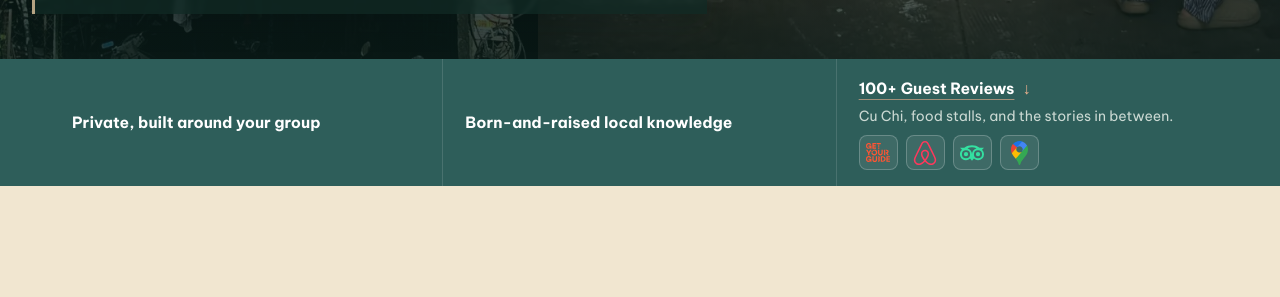
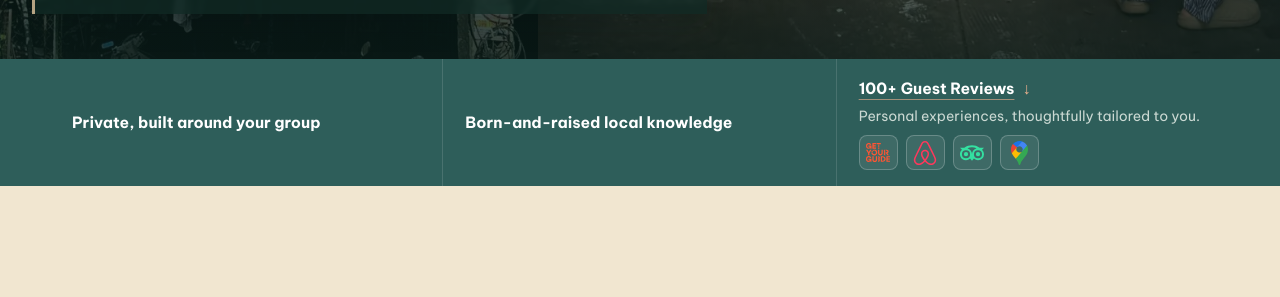
Before and after one commit to DSG2025/DSG2025.github.io, a Jekyll site: the page built from index.html, in a window 1280 px wide and 900 px high, scrolled down 646 px. Shown: the part 153-450 px from the top of the window. Built offline with Jekyll 4.4.1, drawn with Linux system fonts in a browser that asks for light colours; some web fonts are replaced.

Commit message:
Restore approved trust strip supporting line

```diff
--- a/index.html
+++ b/index.html
@@ -111,7 +111,7 @@ layout: null
 <div class="trust-item"><strong>Born-and-raised local knowledge</strong></div>
 <div class="trust-item trust-review">
 <a class="trust-review-heading" href="#traveler-reviews" aria-label="Read 100+ guest reviews"><strong>100+ Guest Reviews</strong><span class="trust-review-title-arrow" aria-hidden="true">↓</span></a>
-<span>Cu Chi, food stalls, and the stories in between.</span>
+<span>Personal experiences, thoughtfully tailored to you.</span>
 <div class="trust-platforms" aria-label="Find OG Saigon on review platforms">
 <a href="https://www.getyourguide.com/og-saigon-experience--transport-s695288/" target="_blank" rel="noopener noreferrer" aria-label="OG Saigon on GetYourGuide (opens in new tab)" title="GetYourGuide"><img src="/assets/images/review-platforms/getyourguide.svg" alt="GetYourGuide" width="28" height="22" loading="lazy" /></a>
 <a href="https://www.airbnb.com/experiences/7046435" target="_blank" rel="noopener noreferrer" aria-label="OG Saigon on Airbnb (opens in new tab)" title="Airbnb"><img src="/assets/images/review-platforms/airbnb.svg" alt="Airbnb" width="23" height="23" loading="lazy" /></a>
```
